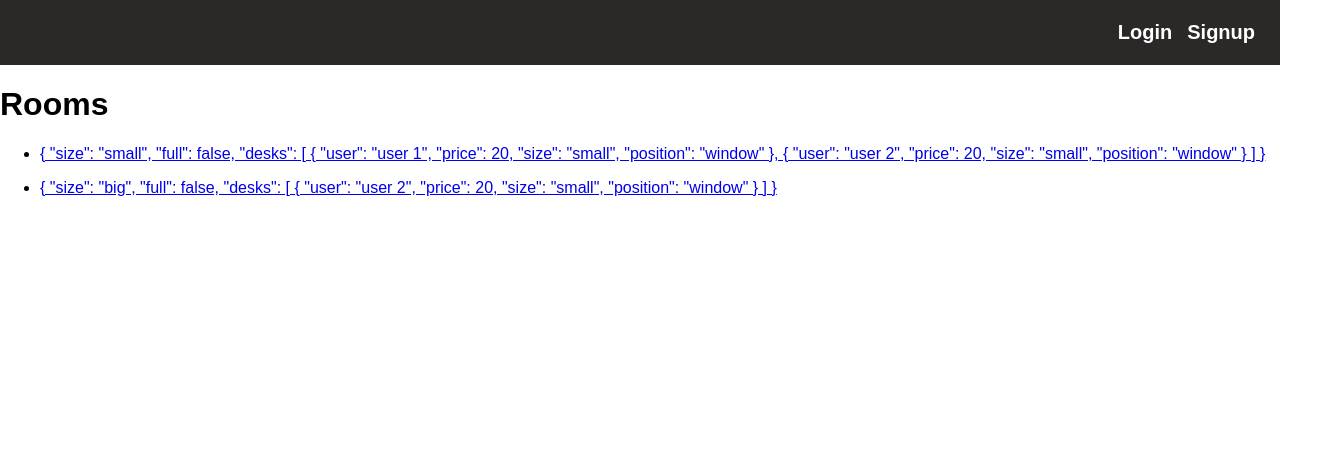
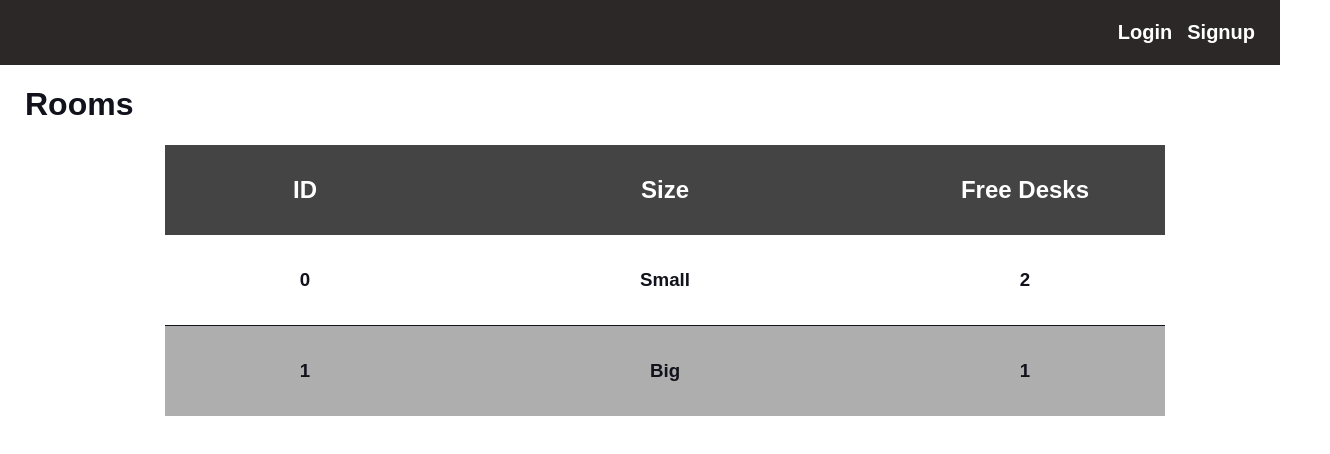
Before and after one commit to Oto48/nuxt-app, a Nuxt app: page /rooms in a window 1280 px wide. Shown: the top 454 px of the page, 1330 px wide, since content can reach past the window. Built offline with nearby package versions, Linux system fonts and the light colour scheme.

Commit message:
add styles

```diff
--- a/components/Header.vue
+++ b/components/Header.vue
@@ -1,5 +1,5 @@
 <template>
-    <nav>
+    <nav class="bg-black">
         <ul>
             <li v-if="$store.state.token">
                 <NuxtLink to="/profile">Profile</NuxtLink>
@@ -45,7 +45,6 @@ export default {
 
 <style scoped>
 nav {
-    background-color: rgb(44, 40, 40);
     display: flex;
     justify-content: space-between;
     padding: 5px 25px;
--- a/layouts/default.vue
+++ b/layouts/default.vue
@@ -23,6 +23,47 @@ body{
   margin: 0;
   box-sizing: border-box;
   font-family: sans-serif;
+  color: rgb(17, 18, 27);
+}
+
+.bg-black{
+    background-color: rgb(44, 40, 40);
+}
+
+.bg-dark-grey {
+    background-color: rgb(68, 68, 68);
+}
+
+.bg-grey{
+    background-color: rgb(174, 174, 174);
+}
+
+.bg-white {
+    background-color: rgb(255, 255, 255);
+}
+
+.bg-blue {
+    background-color: rgb(87, 169, 231);
+}
+
+.text-white {
+    color: white;
+}
+
+.text-black {
+    color: rgb(17, 18, 27);
+}
+
+.capitalize {
+    text-transform: capitalize;
+}
+
+.container {
+    width: 100%;
+    padding-right: 25px;
+    padding-left: 25px;
+    margin-right: auto;
+    margin-left: auto;
 }
 
 form{
--- a/pages/rooms/_roomId/index.vue
+++ b/pages/rooms/_roomId/index.vue
@@ -1,12 +1,18 @@
 <template>
-    <div>
+    <div class="container">
         <h1>Room {{ $route.params }}</h1>
-        <h1>{{$store.state.rooms[roomId].desks}}</h1>
-        <ul v-for="(room, index) in $store.state.rooms[roomId].desks" :key="index">
-            <li>
+        <!-- <h1>{{$store.state.rooms[roomId].desks}}</h1> -->
+        <div class="card">
+            <div v-for="(desk, index) in $store.state.rooms[roomId].desks" :key="index" class="capitalize bg-blue">
+                <h3>User: {{desk.user}}</h3>
+                <h3>Price: {{desk.price}}</h3>
+                <h3>Size: {{desk.size}}</h3>
+                <h3>Position: {{desk.position}}</h3>
+            </div>
+            <!-- <li>
                 <NuxtLink :to="`/rooms/${$route.params.roomId}/desks/${index}`">{{room}}</NuxtLink>
-            </li>
-        </ul>
+            </li> -->
+        </div>
     </div>
 </template>
 
@@ -20,3 +26,20 @@ export default {
     }
 }
 </script>
+
+<style scoped>
+
+.card {
+    display: flex;
+    align-items: center;
+    flex-direction: row;
+    gap: 20px;
+    flex-wrap: wrap;
+}
+
+.card div {
+    min-width: 300px;
+    border-radius: 5px;
+    padding: 10px 20px;
+}
+</style>
--- a/pages/rooms/index.vue
+++ b/pages/rooms/index.vue
@@ -1,11 +1,23 @@
 <template>
-    <div>
+    <div class="container">
         <h1>Rooms</h1>
-        <ul v-for="(rooms, index) in $store.state.rooms" :key="index">
-            <li>
-                <NuxtLink :to="`/rooms/${index}`">{{rooms}}</NuxtLink>
-            </li>
-        </ul>
+        <div class="card">
+            <div class="card-titles bg-dark-grey text-white">
+                <h2>ID</h2>
+                <h2>Size</h2>
+                <h2>Free Desks</h2>
+            </div>
+            <div v-for="(room, index) in $store.state.rooms" :key="index">
+                <NuxtLink :to="`/rooms/${index}`">
+                    <div class="card-items text-black capitalize" :class="index == 1 ? 'bg-grey' : 'bg-white border'">
+                        <h3>{{index}}</h3>
+                        <h3>{{room.size}}</h3>
+                        <h3>{{room.desks.length}}</h3>
+                        <h3 v-if="room.full">Full</h3>
+                    </div>
+                </NuxtLink>
+            </div>
+        </div>
     </div>
 </template>
 
@@ -14,3 +26,32 @@ export default {
     name: 'Rooms',
 }
 </script>
+
+<style scoped>
+
+.card {
+    max-width: 1000px;
+    margin: auto;
+}
+
+.card-titles h2, .card-items h3{
+    width: 25%;
+    text-align: center;
+}
+
+.border{
+    border-bottom: 1px solid;
+}
+.card-titles, .card-items{
+    display: flex;
+    height: 80px;
+    justify-content: space-between;
+    align-items: center;
+    padding: 5px 20px;
+}
+
+a{
+    text-decoration: none;
+}
+
+</style>
```
